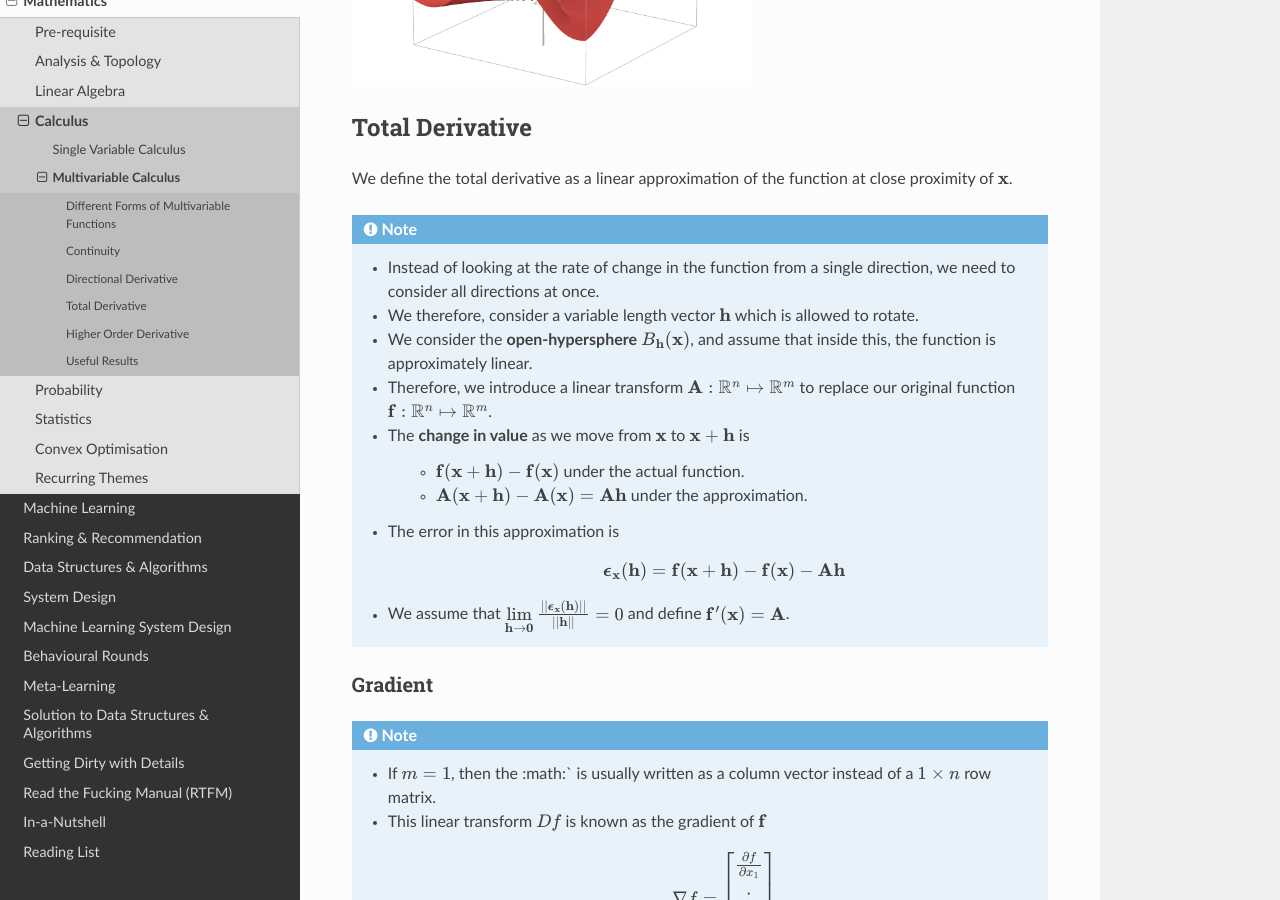
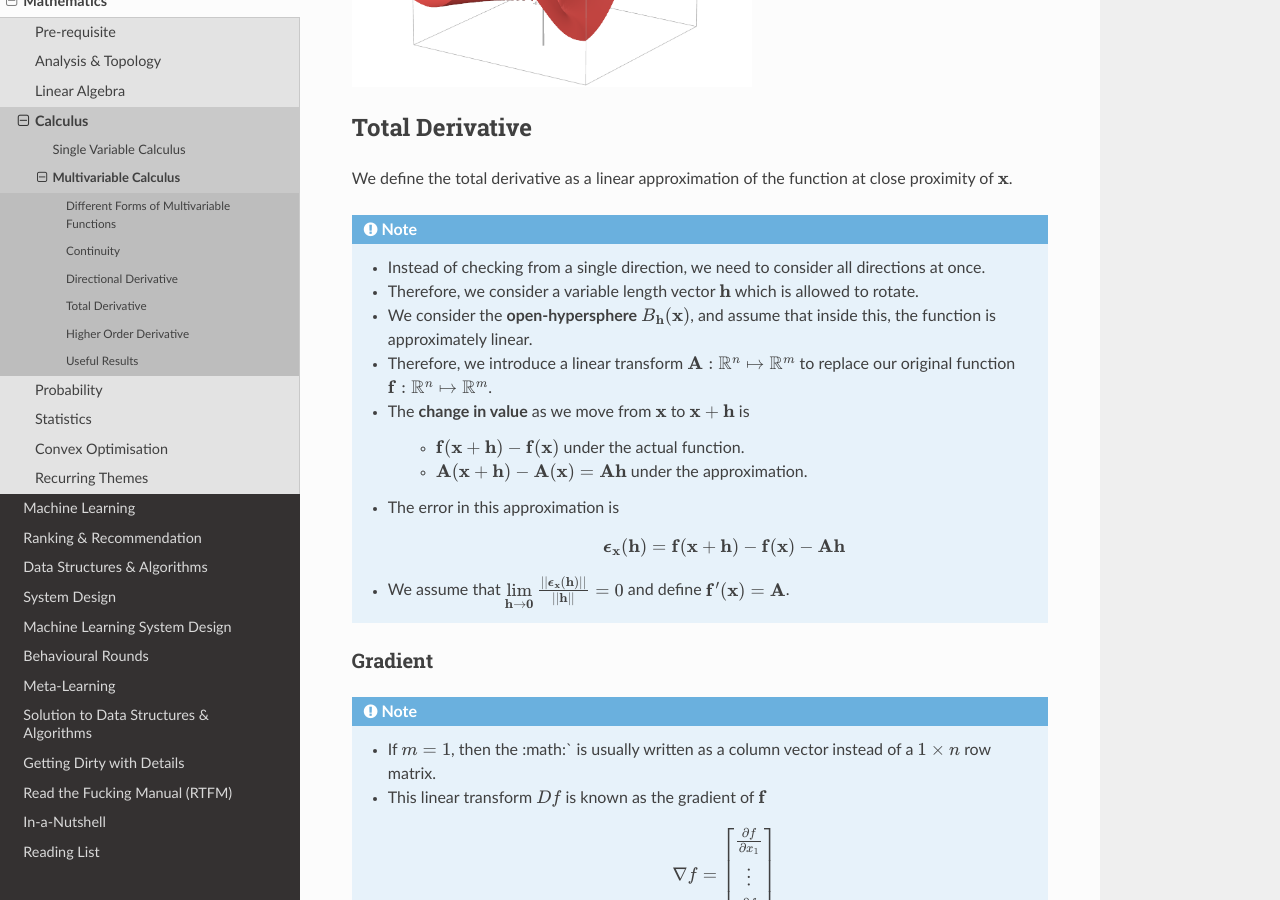
Before and after one commit to uselesstechjunks/leetcode, a Sphinx documentation site: the page built from docs/source/math/calc3/multi.rst, in a window 1280 px wide and 900 px high, scrolled down 3497 px. Built offline with Sphinx 7.4.7 and the Read the Docs theme 2.0.0, drawn with Linux system fonts in a browser that asks for light colours.

Commit message:
Update multi.rst

```diff
--- a/docs/source/math/calc3/multi.rst
+++ b/docs/source/math/calc3/multi.rst
@@ -101,8 +101,8 @@ Total Derivative
 We define the total derivative as a linear approximation of the function at close proximity of :math:`\mathbf{x}`.
 
 .. note::
-	* Instead of looking at the rate of change in the function from a single direction, we need to consider all directions at once.
-	* We therefore, consider a variable length vector :math:`\mathbf{h}` which is allowed to rotate.
+	* Instead of checking from a single direction, we need to consider all directions at once.
+	* Therefore, we consider a variable length vector :math:`\mathbf{h}` which is allowed to rotate.
 	* We consider the **open-hypersphere** :math:`B_\mathbf{h}(\mathbf{x})`, and assume that inside this, the function is approximately linear.
 	* Therefore, we introduce a linear transform :math:`\mathbf{A}:\mathbb{R}^n\mapsto\mathbb{R}^m` to replace our original function :math:`\mathbf{f}:\mathbb{R}^n\mapsto\mathbb{R}^m`.
 	* The **change in value** as we move from :math:`\mathbf{x}` to :math:`\mathbf{x}+\mathbf{h}` is
```
